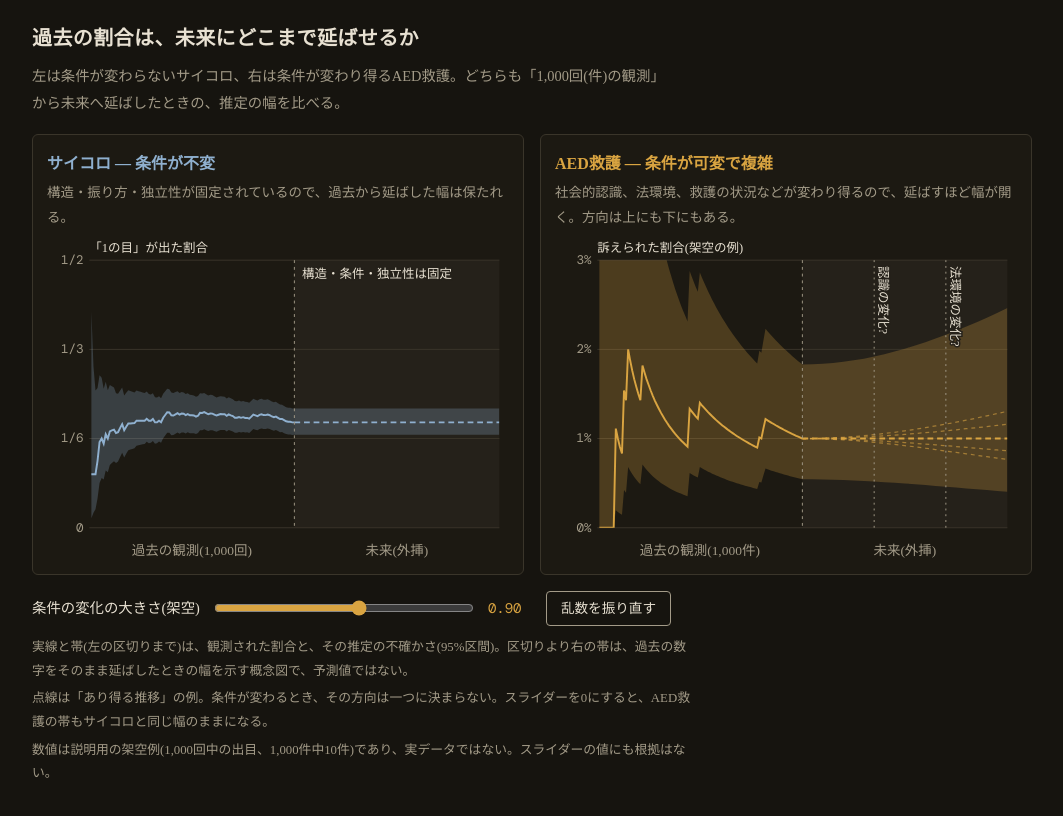
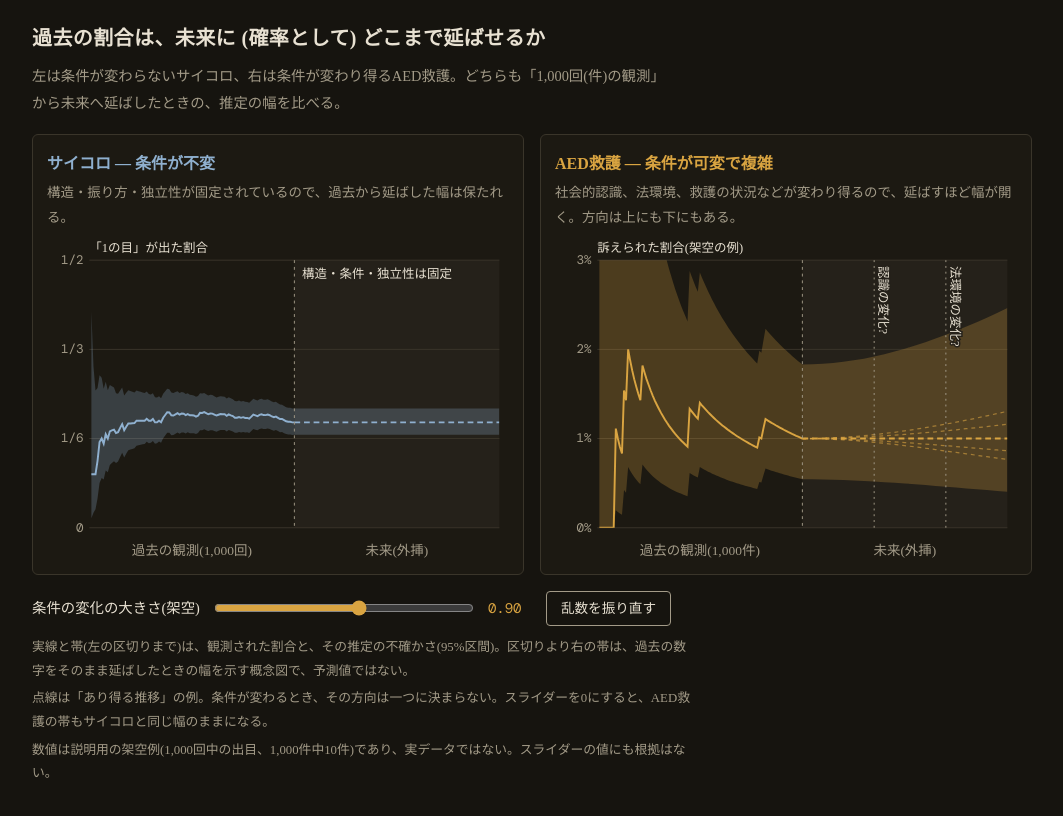
Before and after one commit to 24-blog/aed, a plain HTML site: page index.html in a window 1280 px wide. Shown: the whole page, without its empty margins (108-1171 px from the left). Drawn offline with nearby package versions, Linux system fonts and the light colour scheme.

Commit message:
Update index.html

```diff
--- a/index.html
+++ b/index.html
@@ -47,7 +47,7 @@ button:hover{border-color:var(--gold);color:var(--gold)}
 </head>
 <body>
 <div class="wrap">
-  <h1>過去の割合は、未来にどこまで延ばせるか</h1>
+  <h1>過去の割合は、未来に (確率として) どこまで延ばせるか</h1>
   <p class="lead">左は条件が変わらないサイコロ、右は条件が変わり得るAED救護。どちらも「1,000回(件)の観測」から未来へ延ばしたときの、推定の幅を比べる。</p>
 
   <div class="grid">
```
